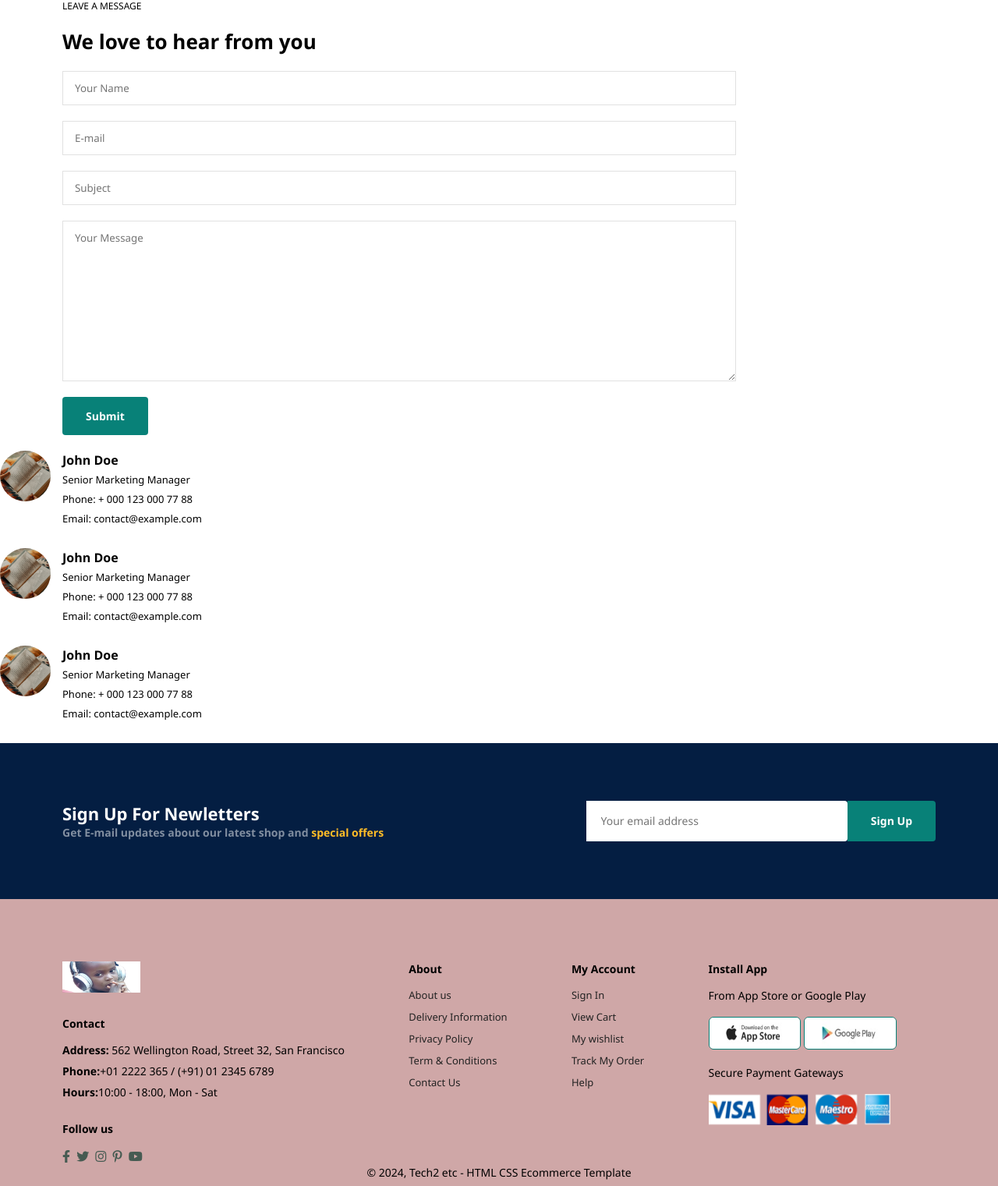
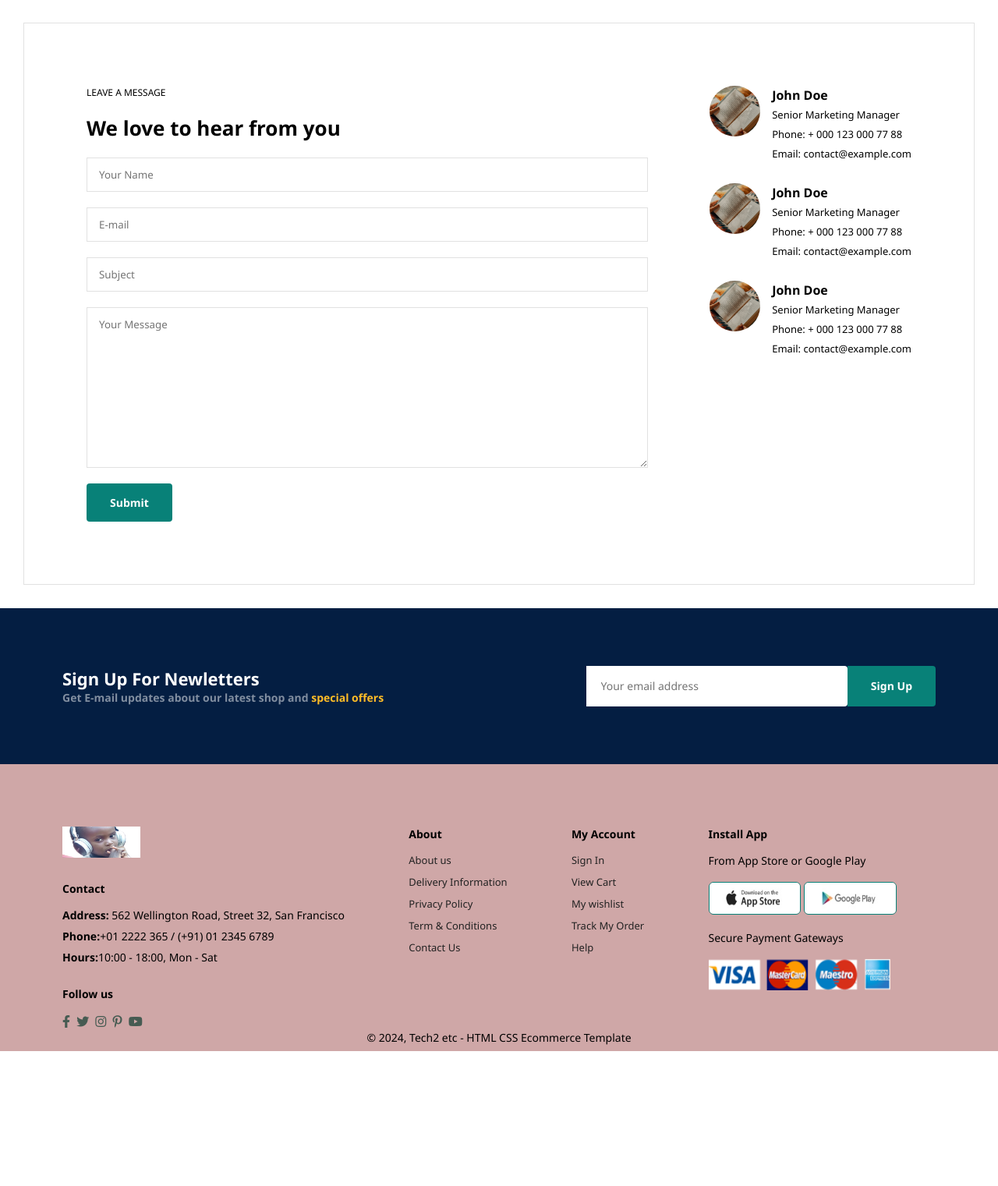
Before and after one commit to Ndaziramiyep/Umurava-online-learning-project, a PHP site: page /Html/contact.html in a window 1280 px wide. Shown: the part 775-2296 px from the top of the page at 78% size. After the commit the page ends 2123 px from the top, so only its background shows below. Run offline with PHP 8.4, Linux system fonts and the light colour scheme; some libraries are stand-ins or nearby versions.

Commit message:
people div css

```diff
--- a/Frontend/css/style.css
+++ b/Frontend/css/style.css
@@ -751,12 +751,19 @@ footer .copyright {
     height: 100%;
 }
 
+#form-details{
+    display: flex;
+    justify-content: space-between;
+    margin: 30px;
+    padding: 80px;
+    border: 1px solid #e1e1e1;
+}
+
 #form-details form {
     width: 65%;
     display: flex;
     flex-direction: column;
     align-items: flex-start;
-    padding: 0 80px;
 }
 #form-details form input,
 #form-details form textarea {
@@ -770,7 +777,6 @@ footer .copyright {
 #form-details form button {
     background-color: #088178;
     color: #fff;
-    margin-bottom: 20px;
 }
 
 #form-details .people div {
```
